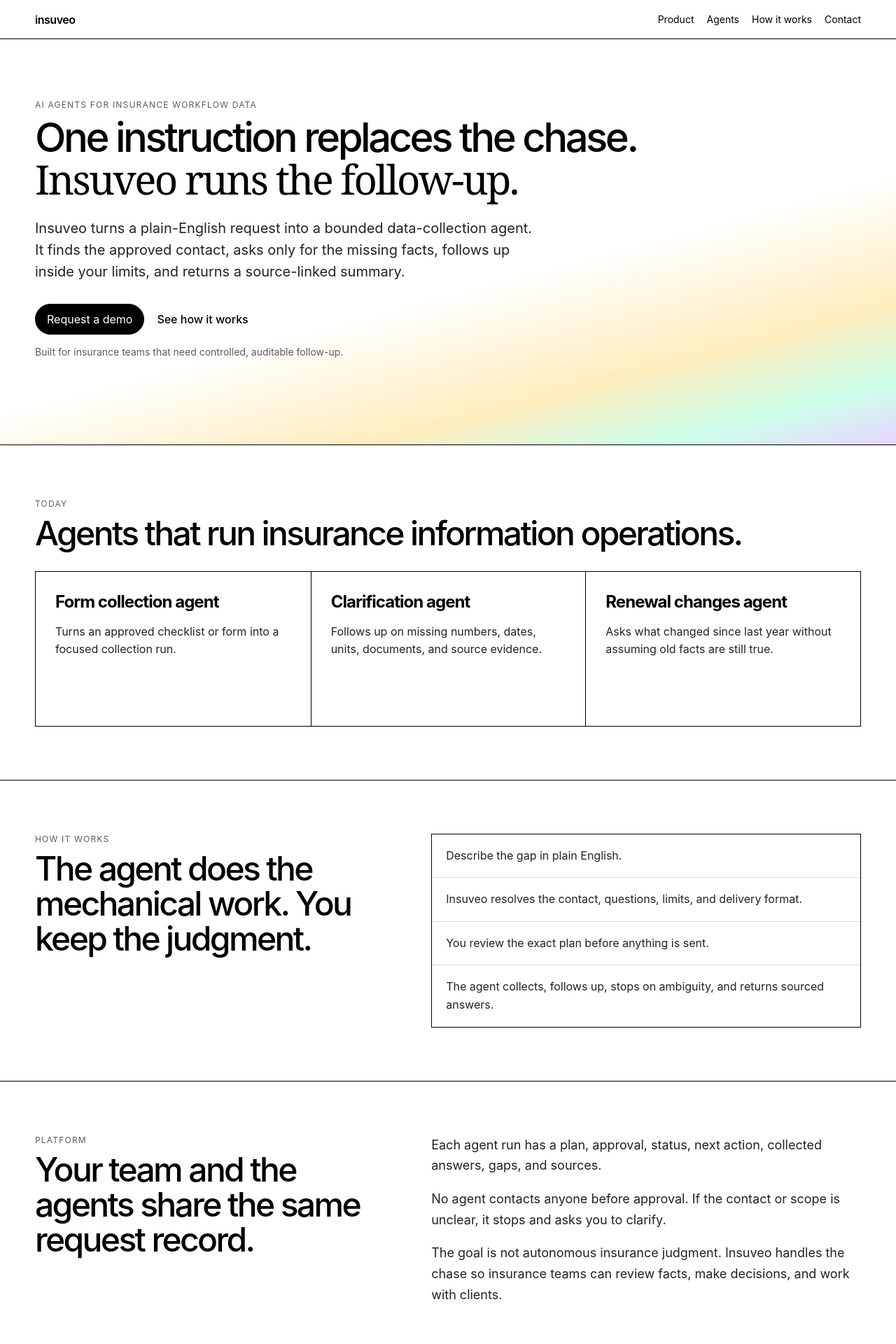
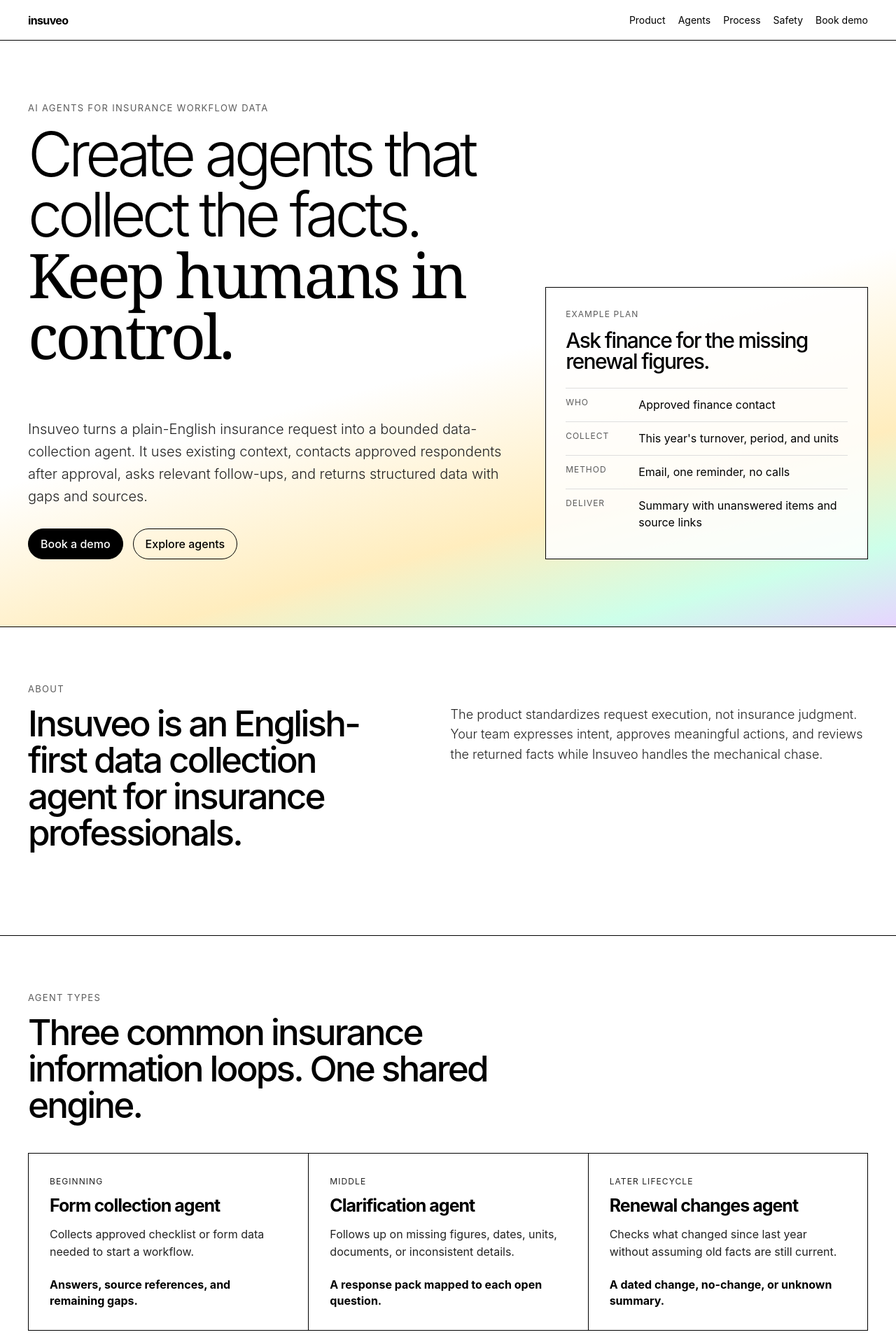
Before and after one commit to bluzeey/insuveo-web, a Next.js app: page / in a window 1280 px wide. Shown: the top 1920 px of the page at 70% size. Built offline with nearby package versions, Linux system fonts and the light colour scheme.

Commit message:
adding changes in the app.

```diff
--- a/app/globals.css
+++ b/app/globals.css
@@ -2,8 +2,11 @@
   --ink: #000;
   --canvas: #fff;
   --muted: #5b5b5b;
+  --subtle: #808080;
   --line: #000;
   --line-soft: #dedede;
+  --surface-soft: #f7f7f4;
+  --mint: #3cd9b3;
   font-family: Inter, ui-sans-serif, system-ui, -apple-system, BlinkMacSystemFont, "Segoe UI", sans-serif;
   color: var(--ink);
   background: var(--canvas);
@@ -15,215 +18,220 @@
 a { color: inherit; }
 h1, h2, h3, p { margin-top: 0; }
 h1 {
-  font-size: clamp(34px, 5vw, 58px);
-  line-height: 1.02;
-  letter-spacing: -0.06em;
-  font-weight: 450;
+  max-width: 980px;
+  font-size: clamp(42px, 7vw, 88px);
+  line-height: 0.98;
+  letter-spacing: -0.07em;
+  font-weight: 300;
 }
 h2 {
-  font-size: 28px;
-  line-height: 1.15;
-  letter-spacing: -0.035em;
+  font-size: clamp(32px, 4vw, 52px);
+  line-height: 1.02;
+  letter-spacing: -0.055em;
   font-weight: 500;
 }
-h3 { font-size: 18px; margin-bottom: 16px; }
+h3 {
+  font-size: 25px;
+  line-height: 1.1;
+  letter-spacing: -0.04em;
+  margin-bottom: 14px;
+}
+p { line-height: 1.6; }
 
-.wordmark {
-  font-weight: 600;
-  letter-spacing: -0.03em;
-  text-decoration: none;
-}
-
+.site-shell { min-height: 100vh; background: var(--canvas); }
+.wordmark { font-weight: 650; letter-spacing: -0.04em; text-decoration: none; }
 .eyebrow {
-  margin: 0 0 10px;
+  margin: 0 0 12px;
   color: var(--muted);
-  font-size: 12px;
+  font-size: 13px;
   text-transform: uppercase;
   letter-spacing: 0.1em;
 }
-
 .button {
   display: inline-flex;
   align-items: center;
   justify-content: center;
+  min-height: 44px;
+  padding: 10px 17px;
   border: 1px solid var(--line);
   border-radius: 999px;
-  padding: 10px 16px;
-  min-height: 44px;
-  background: var(--canvas);
-  color: var(--ink);
-  cursor: pointer;
   text-decoration: none;
+  font-weight: 500;
 }
 .button-primary { background: var(--ink); color: var(--canvas); }
+.button-secondary { background: transparent; color: var(--ink); }
 
-.landing-page {
-  min-height: 100vh;
-  background: var(--canvas);
-}
-
-.landing-nav {
-  height: 56px;
+.top-nav {
+  position: sticky;
+  top: 0;
+  z-index: 10;
+  height: 58px;
   display: flex;
   align-items: center;
   justify-content: space-between;
-  padding: 0 max(24px, calc((100vw - 1180px) / 2));
+  padding: 0 max(22px, calc((100vw - 1200px) / 2));
   border-bottom: 1px solid var(--line);
+  background: rgba(255,255,255,0.92);
+  backdrop-filter: blur(12px);
 }
-
-.landing-nav nav {
+.top-nav nav,
+.footer nav {
   display: flex;
   align-items: center;
   gap: 18px;
   font-size: 14px;
 }
+.top-nav a,
+.footer a { text-decoration: none; }
+.top-nav a:hover,
+.footer a:hover { text-decoration: underline; text-underline-offset: 4px; }
 
-.landing-nav nav a { text-decoration: none; }
-
-.landing-nav nav a:hover,
-.text-link:hover {
-  text-decoration: underline;
-  text-underline-offset: 4px;
+.hero {
+  display: grid;
+  grid-template-columns: minmax(0, 1.2fr) minmax(340px, 0.8fr);
+  gap: 48px;
+  align-items: end;
+  padding: 86px max(22px, calc((100vw - 1200px) / 2)) 96px;
+  border-bottom: 1px solid var(--line);
+  background: linear-gradient(165deg,#fff 54%,#ffedbe 76%,#cdffea 90%,#e7d4ff);
 }
-
-.landing-hero {
-  padding: 86px max(24px, calc((100vw - 1180px) / 2)) 110px;
-  border-bottom: 1px solid var(--line);
-  background: linear-gradient(165deg,#fff 58%,#ffedbe 78%,#cdffea 90%,#e7d4ff);
-}
-
-.landing-hero h1 {
-  max-width: 920px;
-  margin-bottom: 24px;
-}
-
-.landing-hero h1 em {
+.hero h1 em {
+  display: inline-block;
   font-family: Georgia, 'Times New Roman', serif;
   font-style: normal;
   font-weight: 400;
   letter-spacing: -0.045em;
 }
+.hero-copy {
+  max-width: 780px;
+  color: #222;
+  font-size: 20px;
+  font-weight: 300;
+}
+.hero-actions { display: flex; flex-wrap: wrap; gap: 14px; margin-top: 30px; }
+.hero-panel {
+  padding: 28px;
+  border: 1px solid var(--line);
+  background: rgba(255,255,255,0.86);
+}
+.hero-panel h2 { font-size: 30px; margin-bottom: 22px; }
+.panel-label,
+.card-kicker {
+  color: var(--muted);
+  font-size: 12px;
+  text-transform: uppercase;
+  letter-spacing: 0.09em;
+}
+dl { margin: 0; }
+.hero-panel dl div {
+  display: grid;
+  grid-template-columns: 92px 1fr;
+  gap: 12px;
+  padding: 12px 0;
+  border-top: 1px solid var(--line-soft);
+}
+dt { color: var(--muted); font-size: 12px; text-transform: uppercase; letter-spacing: 0.08em; }
+dd { margin: 0; line-height: 1.45; }
 
-.hero-copy {
-  max-width: 720px;
-  font-size: 20px;
-  line-height: 1.55;
-  color: #222;
-}
-
-.hero-actions {
-  display: flex;
-  align-items: center;
-  flex-wrap: wrap;
-  gap: 18px;
-  margin: 30px 0 16px;
-}
-
-.text-link {
-  color: var(--ink);
-  text-decoration: none;
-  font-weight: 500;
-}
-
-.notice-line {
-  color: var(--muted);
-  font-size: 14px;
-}
-
-.landing-section {
-  padding: 76px max(24px, calc((100vw - 1180px) / 2));
+.section {
+  padding: 78px max(22px, calc((100vw - 1200px) / 2));
   border-bottom: 1px solid var(--line);
 }
-
-.landing-section.split {
+.section-header { max-width: 820px; margin-bottom: 30px; }
+.section-heading-row,
+.split {
   display: grid;
-  grid-template-columns: 0.9fr 1.1fr;
+  grid-template-columns: minmax(0, 0.95fr) minmax(0, 1.05fr);
   gap: 64px;
   align-items: start;
 }
-
-.landing-section h2,
-.landing-cta h2 {
-  font-size: clamp(30px, 4vw, 48px);
-  line-height: 1.05;
-  letter-spacing: -0.055em;
-  margin-bottom: 18px;
-}
-
-.section-copy {
-  max-width: 680px;
-  color: #222;
-  font-size: 18px;
-  line-height: 1.65;
-}
-
-.workflow-grid {
-  display: grid;
-  grid-template-columns: repeat(3, minmax(0, 1fr));
-  margin-top: 28px;
-  border: 1px solid var(--line);
-}
-
-.landing-card {
-  min-height: 220px;
-  padding: 28px;
+.section-heading-row p,
+.split p { color: #222; font-size: 18px; font-weight: 300; }
+.muted-section { background: var(--surface-soft); }
+.card-grid { display: grid; border: 1px solid var(--line); }
+.card-grid.three { grid-template-columns: repeat(3, minmax(0, 1fr)); }
+.card-grid.four { grid-template-columns: repeat(4, minmax(0, 1fr)); }
+.card,
+.mini-card {
+  min-height: 230px;
+  padding: 30px;
   background: var(--canvas);
 }
-
-.landing-card + .landing-card { border-left: 1px solid var(--line); }
-
-.landing-card h3 {
-  font-size: 24px;
-  letter-spacing: -0.04em;
-}
-
-.landing-card p,
-.safeguard-list {
-  color: #222;
-  line-height: 1.6;
-}
-
-.safeguard-list {
-  list-style: none;
-  padding: 0;
+.card + .card,
+.mini-card + .mini-card { border-left: 1px solid var(--line); }
+.card p { color: #222; }
+.card strong { display: block; margin-top: 22px; line-height: 1.45; }
+.mini-card { font-size: 18px; line-height: 1.45; }
+.numbered-list,
+.check-list {
   margin: 0;
   border: 1px solid var(--line);
+  background: var(--canvas);
 }
-
-.safeguard-list li {
-  padding: 18px 20px;
+.numbered-list { padding: 0; list-style: none; counter-reset: steps; }
+.numbered-list li {
+  counter-increment: steps;
+  display: grid;
+  grid-template-columns: 48px 1fr;
+  gap: 14px;
+  padding: 20px;
   border-bottom: 1px solid var(--line-soft);
+  line-height: 1.55;
 }
-
-.safeguard-list li:last-child { border-bottom: 0; }
-
-.landing-cta {
-  padding: 76px max(24px, calc((100vw - 1180px) / 2));
-  background: #000;
-  color: #fff;
+.numbered-list li::before { content: counter(steps, decimal-leading-zero); color: var(--muted); }
+.numbered-list li:last-child,
+.check-list li:last-child { border-bottom: 0; }
+.check-list { list-style: none; padding: 0; }
+.check-list li {
+  padding: 19px 22px;
+  border-bottom: 1px solid var(--line-soft);
+  line-height: 1.55;
 }
-
-.landing-cta p {
-  color: #ddd;
-  max-width: 540px;
-  font-size: 18px;
+.check-list li::before { content: '✓'; margin-right: 12px; }
+.metric-grid { display: grid; grid-template-columns: repeat(2, minmax(0, 1fr)); border: 1px solid var(--line); }
+.metric { padding: 28px; min-height: 118px; font-size: 20px; border-bottom: 1px solid var(--line-soft); }
+.metric:nth-child(odd) { border-right: 1px solid var(--line-soft); }
+.metric:nth-last-child(-n+2) { border-bottom: 0; }
+.cta-section {
+  padding: 84px max(22px, calc((100vw - 1200px) / 2));
+  background: var(--ink);
+  color: var(--canvas);
 }
-
-.landing-cta .button-primary {
-  background: #fff;
-  color: #000;
-  border-color: #fff;
+.cta-section p { max-width: 680px; color: #ddd; font-size: 18px; }
+.cta-section .eyebrow { color: #bbb; }
+.cta-section .button-primary { margin-top: 14px; background: var(--canvas); color: var(--ink); border-color: var(--canvas); }
+.footer {
+  display: flex;
+  justify-content: space-between;
+  gap: 30px;
+  padding: 46px max(22px, calc((100vw - 1200px) / 2));
+  color: var(--muted);
 }
+.footer .wordmark { display: inline-block; color: var(--ink); margin-bottom: 10px; }
+.footer p { margin-bottom: 0; }
 
 @media (max-width: 920px) {
-  .landing-nav { padding: 0 20px; }
-  .landing-nav nav { gap: 10px; font-size: 13px; }
-  .landing-nav nav a:nth-child(1),
-  .landing-nav nav a:nth-child(2) { display: none; }
-  .landing-hero, .landing-section, .landing-cta { padding-left: 22px; padding-right: 22px; }
-  .landing-hero { padding-top: 58px; padding-bottom: 72px; }
-  .hero-copy { font-size: 18px; }
-  .landing-section.split { grid-template-columns: 1fr; gap: 24px; }
-  .workflow-grid { grid-template-columns: 1fr; }
-  .landing-card + .landing-card { border-left: 0; border-top: 1px solid var(--line); }
+  .top-nav { padding: 0 18px; }
+  .top-nav nav { gap: 10px; font-size: 13px; }
+  .top-nav nav a:nth-child(1),
+  .top-nav nav a:nth-child(2),
+  .top-nav nav a:nth-child(3) { display: none; }
+  .hero,
+  .section-heading-row,
+  .split { grid-template-columns: 1fr; gap: 28px; }
+  .hero,
+  .section,
+  .cta-section,
+  .footer { padding-left: 20px; padding-right: 20px; }
+  .hero { padding-top: 60px; padding-bottom: 70px; }
+  .card-grid.three,
+  .card-grid.four,
+  .metric-grid { grid-template-columns: 1fr; }
+  .card + .card,
+  .mini-card + .mini-card { border-left: 0; border-top: 1px solid var(--line); }
+  .metric,
+  .metric:nth-child(odd) { border-right: 0; border-bottom: 1px solid var(--line-soft); }
+  .metric:last-child { border-bottom: 0; }
+  .footer { flex-direction: column; }
+  .footer nav { align-items: flex-start; flex-wrap: wrap; }
 }
--- a/app/page.tsx
+++ b/app/page.tsx
@@ -1,94 +1,182 @@
-const agents = [
+const demoUrl = 'https://calendar.app.google/mx5wAQbN6GmVNvXT7';
+
+const agentTypes = [
   {
     title: 'Form collection agent',
-    text: 'Turns an approved checklist or form into a focused collection run.',
+    timing: 'Beginning',
+    text: 'Collects approved checklist or form data needed to start a workflow.',
+    output: 'Answers, source references, and remaining gaps.',
   },
   {
     title: 'Clarification agent',
-    text: 'Follows up on missing numbers, dates, units, documents, and source evidence.',
+    timing: 'Middle',
+    text: 'Follows up on missing figures, dates, units, documents, or inconsistent details.',
+    output: 'A response pack mapped to each open question.',
   },
   {
     title: 'Renewal changes agent',
-    text: 'Asks what changed since last year without assuming old facts are still true.',
+    timing: 'Later lifecycle',
+    text: 'Checks what changed since last year without assuming old facts are still current.',
+    output: 'A dated change, no-change, or unknown summary.',
   },
 ];
 
 const steps = [
-  'Describe the gap in plain English.',
-  'Insuveo resolves the contact, questions, limits, and delivery format.',
-  'You review the exact plan before anything is sent.',
-  'The agent collects, follows up, stops on ambiguity, and returns sourced answers.',
+  'Choose an agent and describe the data gap in plain English.',
+  'Insuveo resolves the respondent, required information, source context, limits, and delivery format.',
+  'Your team reviews the exact plan before any outbound action happens.',
+  'The agent collects, follows up inside approved limits, stops on ambiguity, and returns sourced answers.',
+];
+
+const safeguards = [
+  'No agent contacts anyone before approval.',
+  'Unknown or ambiguous contacts block the run.',
+  'Every run keeps a plan, approval, status, next action, activity trail, gaps, and sources.',
+  'The agent collects facts. It does not make underwriting, claims, or coverage judgments.',
+];
+
+const audiences = [
+  'Commercial broking teams collecting client information',
+  'Account executives and servicing coordinators managing renewals',
+  'Operations leads standardizing repeated follow-up work',
+  'Insurance teams that need auditable, source-backed responses',
+];
+
+const metrics = [
+  'Lower operator handling time',
+  'Fewer unsupported facts in reports',
+  'No unauthorized outbound actions',
+  'Reusable templates across multiple workflows',
 ];
 
 export default function MarketingPage() {
   return (
-    <main className="landing-page">
-      <header className="landing-nav">
+    <main className="site-shell">
+      <header className="top-nav">
         <a className="wordmark" href="/">insuveo</a>
         <nav aria-label="Primary navigation">
           <a href="#product">Product</a>
           <a href="#agents">Agents</a>
-          <a href="#how">How it works</a>
-          <a href="mailto:hello@insuveo.com">Contact</a>
+          <a href="#process">Process</a>
+          <a href="#safety">Safety</a>
+          <a href={demoUrl}>Book demo</a>
         </nav>
       </header>
 
-      <section className="landing-hero" id="product">
+      <section className="hero" id="product">
+        <div className="hero-copy-wrap">
           <p className="eyebrow">AI agents for insurance workflow data</p>
           <h1>
-          One instruction replaces the chase.<br />
-          <em>Insuveo runs the follow-up.</em>
+            Create agents that collect the facts.<br />
+            <em>Keep humans in control.</em>
           </h1>
           <p className="hero-copy">
-          Insuveo turns a plain-English request into a bounded data-collection agent. It finds the approved contact, asks only for the missing facts, follows up inside your limits, and returns a source-linked summary.
+            Insuveo turns a plain-English insurance request into a bounded data-collection agent. It uses existing context, contacts approved respondents after approval, asks relevant follow-ups, and returns structured data with gaps and sources.
           </p>
           <div className="hero-actions">
-          <a className="button button-primary" href="mailto:hello@insuveo.com">Request a demo</a>
-          <a className="text-link" href="#how">See how it works</a>
+            <a className="button button-primary" href={demoUrl}>Book a demo</a>
+            <a className="button button-secondary" href="#agents">Explore agents</a>
           </div>
-        <p className="notice-line">Built for insurance teams that need controlled, auditable follow-up.</p>
+        </div>
+        <div className="hero-panel" aria-label="Example agent plan">
+          <p className="panel-label">Example plan</p>
+          <h2>Ask finance for the missing renewal figures.</h2>
+          <dl>
+            <div><dt>Who</dt><dd>Approved finance contact</dd></div>
+            <div><dt>Collect</dt><dd>This year&apos;s turnover, period, and units</dd></div>
+            <div><dt>Method</dt><dd>Email, one reminder, no calls</dd></div>
+            <div><dt>Deliver</dt><dd>Summary with unanswered items and source links</dd></div>
+          </dl>
+        </div>
       </section>
 
-      <section className="landing-section" id="agents">
-        <p className="eyebrow">Today</p>
-        <h2>Agents that run insurance information operations.</h2>
-        <div className="workflow-grid">
-          {agents.map((item) => (
-            <article key={item.title} className="landing-card">
-              <h3>{item.title}</h3>
-              <p>{item.text}</p>
+      <section className="section intro-section" id="about">
+        <p className="eyebrow">About</p>
+        <div className="section-heading-row">
+          <h2>Insuveo is an English-first data collection agent for insurance professionals.</h2>
+          <p>
+            The product standardizes request execution, not insurance judgment. Your team expresses intent, approves meaningful actions, and reviews the returned facts while Insuveo handles the mechanical chase.
+          </p>
+        </div>
+      </section>
+
+      <section className="section" id="agents">
+        <div className="section-header">
+          <p className="eyebrow">Agent types</p>
+          <h2>Three common insurance information loops. One shared engine.</h2>
+        </div>
+        <div className="card-grid three">
+          {agentTypes.map((agent) => (
+            <article className="card" key={agent.title}>
+              <p className="card-kicker">{agent.timing}</p>
+              <h3>{agent.title}</h3>
+              <p>{agent.text}</p>
+              <strong>{agent.output}</strong>
             </article>
           ))}
         </div>
       </section>
 
-      <section className="landing-section split" id="how">
+      <section className="section split" id="process">
         <div>
           <p className="eyebrow">How it works</p>
-          <h2>The agent does the mechanical work. You keep the judgment.</h2>
+          <h2>Purpose + respondent + context + limits becomes a controlled collection run.</h2>
         </div>
-        <ul className="safeguard-list">
-          {steps.map((item) => <li key={item}>{item}</li>)}
+        <ol className="numbered-list">
+          {steps.map((step) => <li key={step}>{step}</li>)}
+        </ol>
+      </section>
+
+      <section className="section split muted-section" id="safety">
+        <div>
+          <p className="eyebrow">Safety boundaries</p>
+          <h2>Automation for follow-up, not autonomous insurance decisions.</h2>
+        </div>
+        <ul className="check-list">
+          {safeguards.map((item) => <li key={item}>{item}</li>)}
         </ul>
       </section>
 
-      <section className="landing-section split">
-        <div>
-          <p className="eyebrow">Platform</p>
-          <h2>Your team and the agents share the same request record.</h2>
+      <section className="section">
+        <div className="section-header">
+          <p className="eyebrow">Who it is for</p>
+          <h2>Built for teams that repeat the same information chase every week.</h2>
         </div>
-        <div className="section-copy">
-          <p>Each agent run has a plan, approval, status, next action, collected answers, gaps, and sources.</p>
-          <p>No agent contacts anyone before approval. If the contact or scope is unclear, it stops and asks you to clarify.</p>
-          <p>The goal is not autonomous insurance judgment. Insuveo handles the chase so insurance teams can review facts, make decisions, and work with clients.</p>
+        <div className="card-grid four">
+          {audiences.map((audience) => <article className="mini-card" key={audience}>{audience}</article>)}
         </div>
       </section>
 
-      <section className="landing-cta">
-        <h2>Replace follow-up work with controlled agents.</h2>
-        <p>Tell us about the forms, renewals, and clarification loops your team handles every week.</p>
-        <a className="button button-primary" href="mailto:hello@insuveo.com">Request a demo</a>
+      <section className="section split">
+        <div>
+          <p className="eyebrow">Pilot goals</p>
+          <h2>Measure useful information returned with less human handling.</h2>
+        </div>
+        <div className="metric-grid">
+          {metrics.map((metric) => <div className="metric" key={metric}>{metric}</div>)}
+        </div>
       </section>
+
+      <section className="cta-section" id="demo">
+        <p className="eyebrow">Demo</p>
+        <h2>See how Insuveo turns a request into an approved agent plan.</h2>
+        <p>Book a short demo to walk through form collection, clarification follow-up, and renewal change workflows.</p>
+        <a className="button button-primary" href={demoUrl}>Book a demo</a>
+      </section>
+
+      <footer className="footer">
+        <div>
+          <a className="wordmark" href="/">insuveo</a>
+          <p>Create agents for getting insurance workflow data.</p>
+        </div>
+        <nav aria-label="Footer navigation">
+          <a href="#about">About</a>
+          <a href="#agents">Agents</a>
+          <a href="#process">Process</a>
+          <a href="#safety">Safety</a>
+          <a href={demoUrl}>Book demo</a>
+        </nav>
+      </footer>
     </main>
   );
 }
```
Lines whose indentation alone changed are shown as unchanged.
